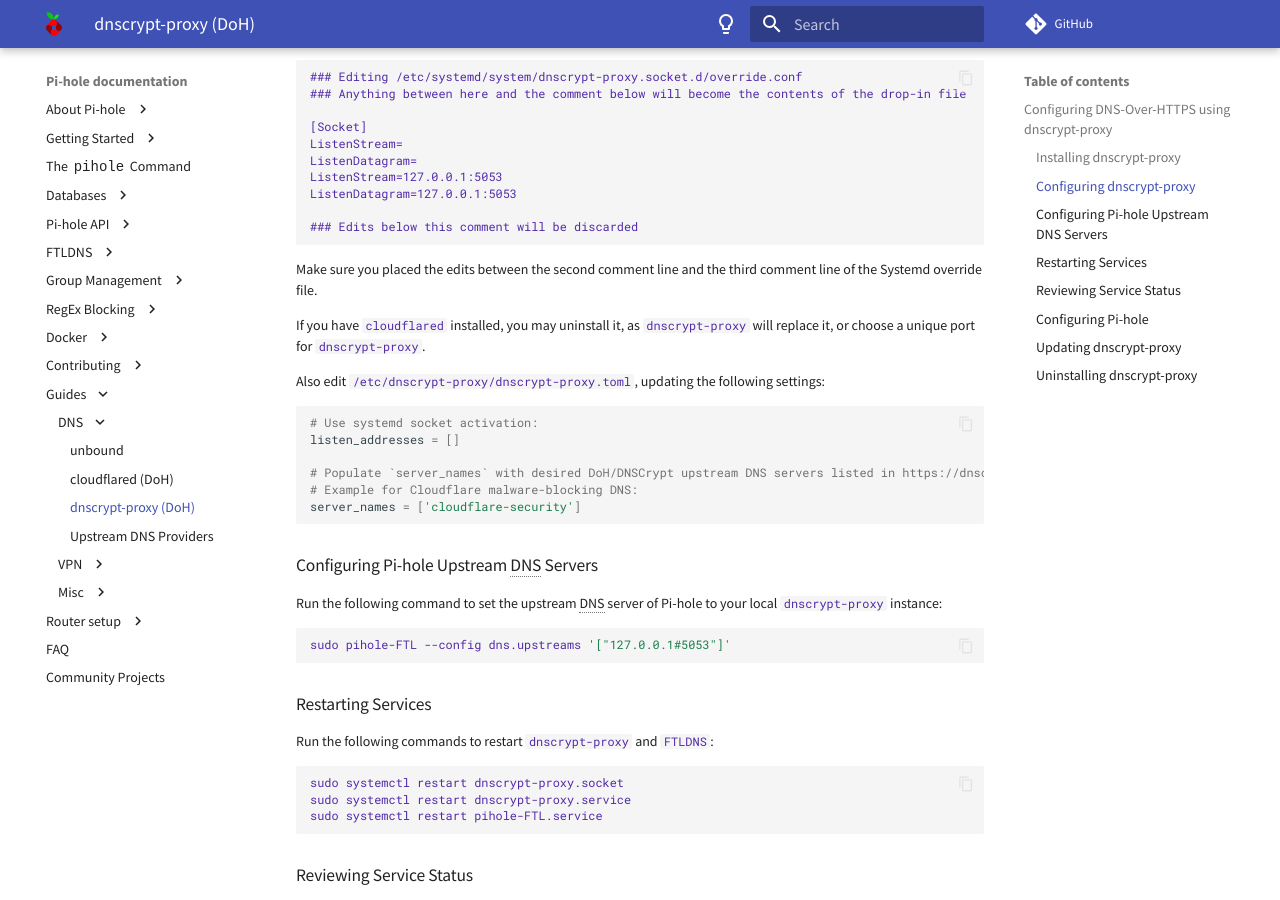
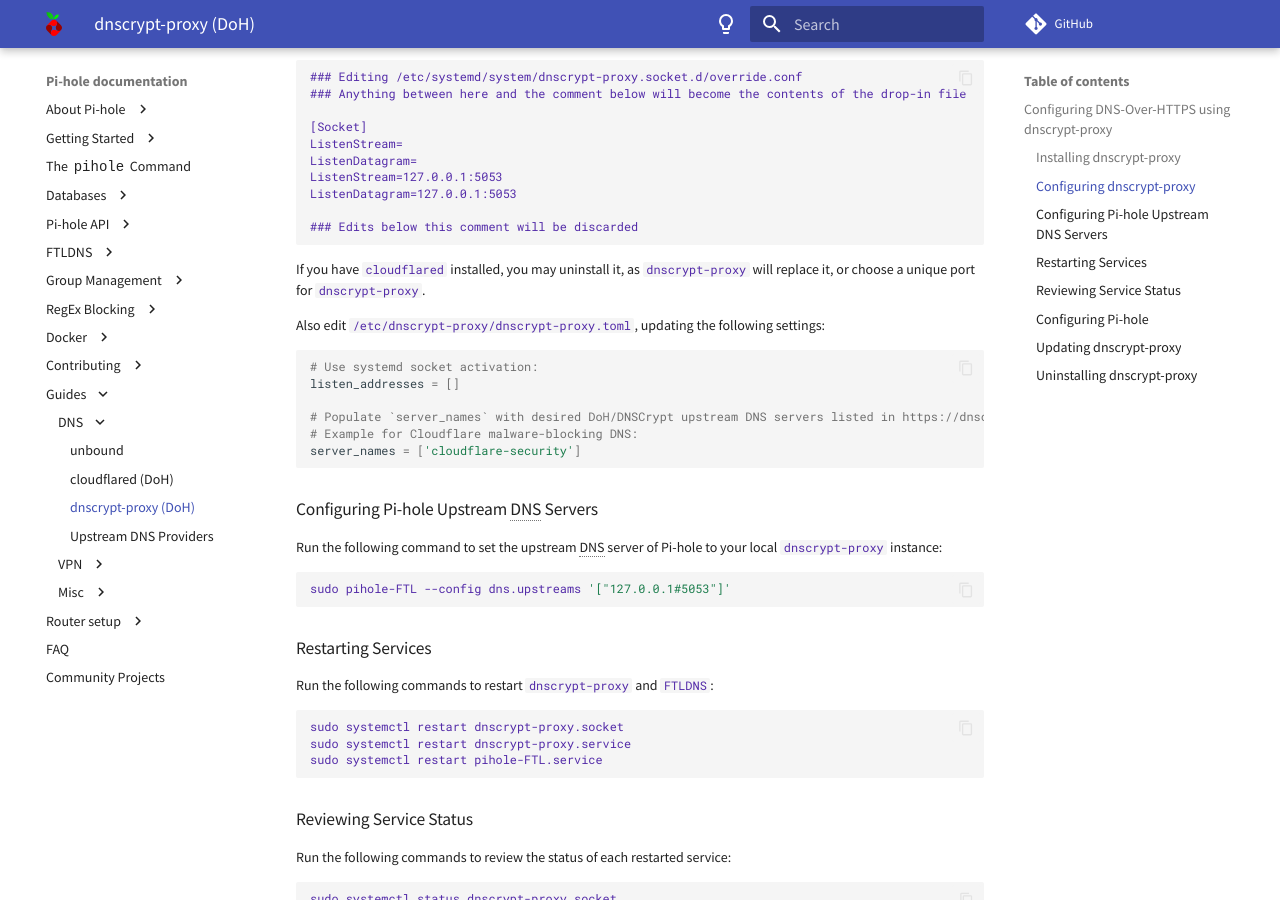
Before and after one commit to pi-hole/docs, an MkDocs documentation site: the page built from docs/guides/dns/dnscrypt-proxy.md, in a window 1280 px wide and 900 px high, scrolled down 815 px. Built offline with MkDocs 1.6.1 and Material for MkDocs 9.7.7, drawn with Linux system fonts in a browser that asks for light colours; comment, search, counter and statistics services are not loaded.

Commit message:
Update docs/guides/dns/dnscrypt-proxy.md
Co-authored-by: yubiuser <github@yubiuser.dev>
Signed-off-by: EyBmY <fabian1990@e-mail.de>

````diff
--- a/docs/guides/dns/dnscrypt-proxy.md
+++ b/docs/guides/dns/dnscrypt-proxy.md
@@ -44,7 +44,6 @@
 ### Edits below this comment will be discarded
 ```
 
-Make sure you placed the edits between the second comment line and the third comment line of the Systemd override file.
 
 
 If you have `cloudflared` installed, you may uninstall it, as `dnscrypt-proxy` will replace it, or choose a unique port for `dnscrypt-proxy`.
````
